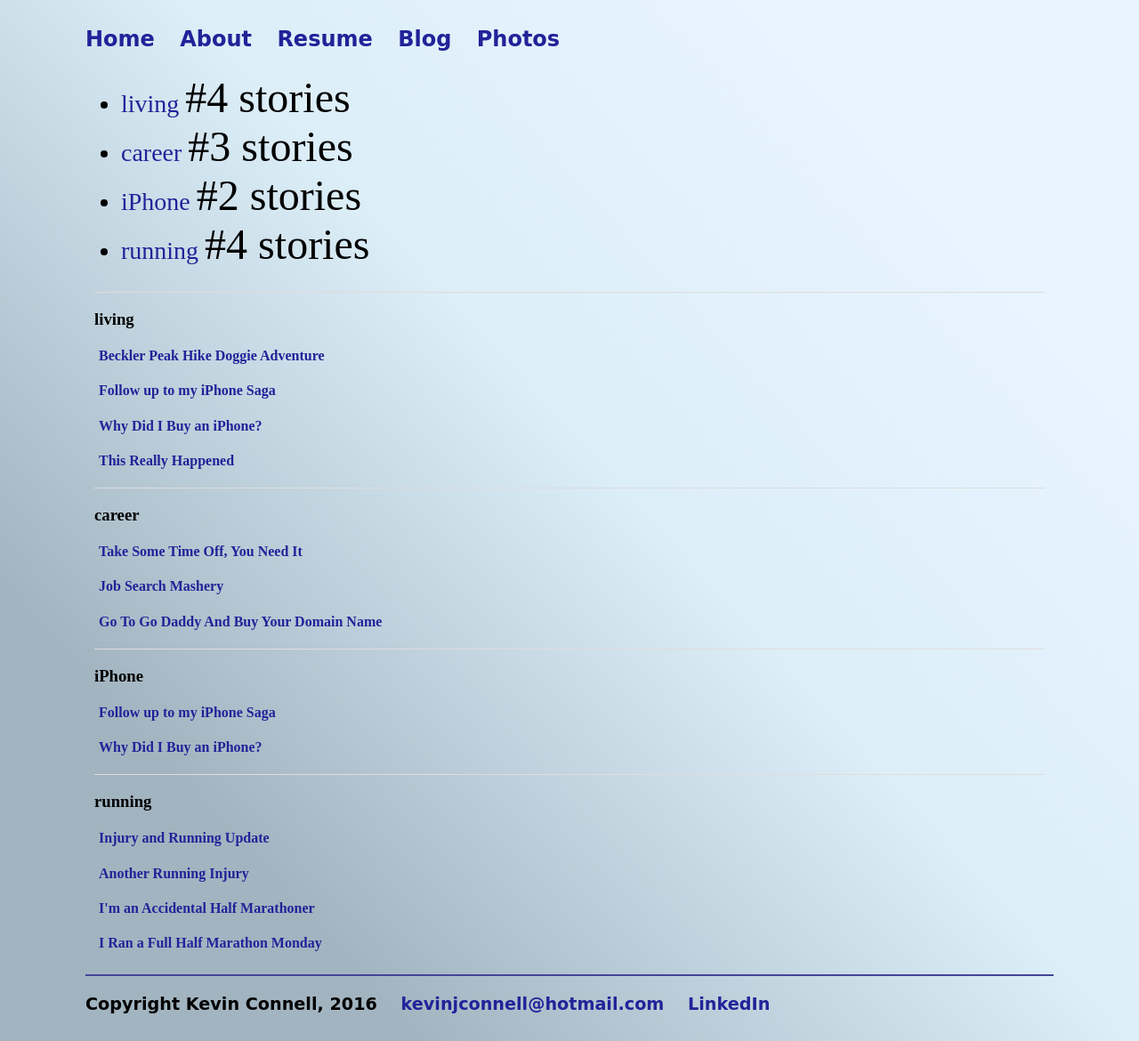
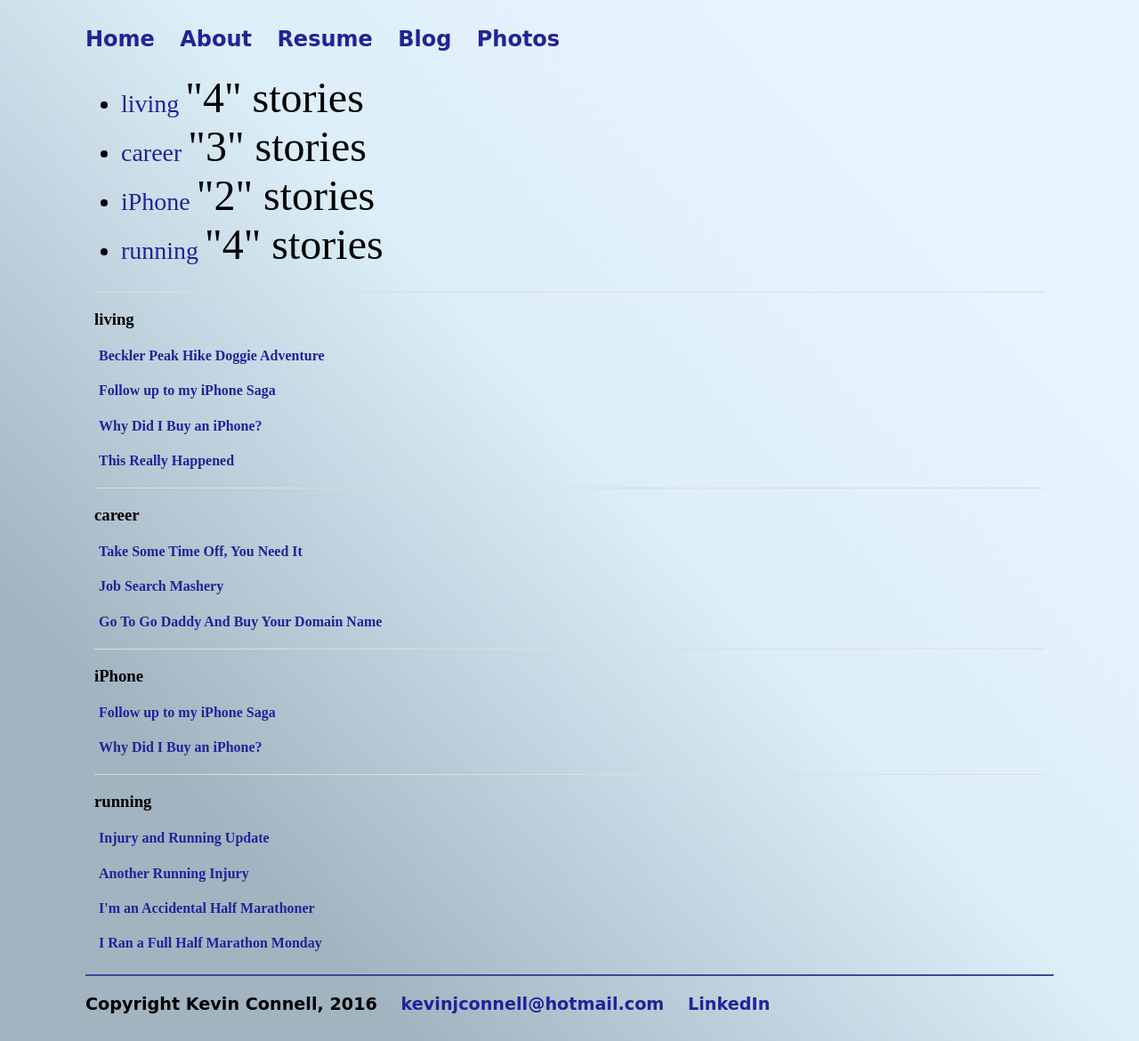
Before and after one commit to mo4dawg/mo4dawg.github.io, a Jekyll site: the page built from tags.html, in a window 1280 px wide. Shown: the whole page at 89% size. Built offline with Jekyll 4.4.1, drawn with Linux system fonts in a browser that asks for light colours.

Commit message:
Update tags.html

```diff
--- a/tags.html
+++ b/tags.html
@@ -9,7 +9,7 @@ permalink: /tags/
     <a href="#{{ tag | first | slugize }}">
       {{ tag | first }}
     </a>
-    <font size="12px"> #{{ tag | last | size }} stories </font>
+    <font size="12px"> "{{ tag | last | size }}" stories </font>
   </li>
 {% endfor %}
 </ul>
```
